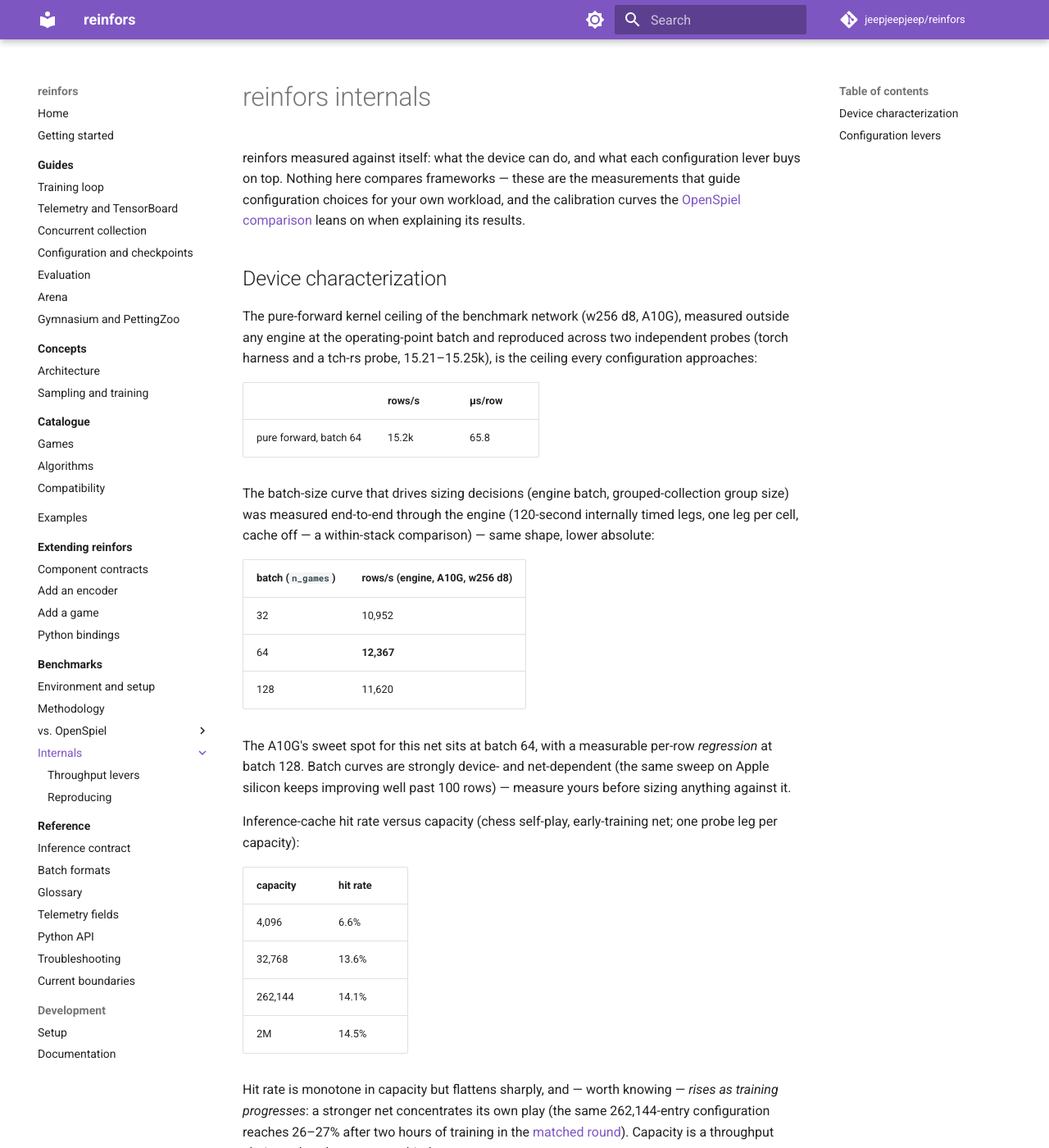
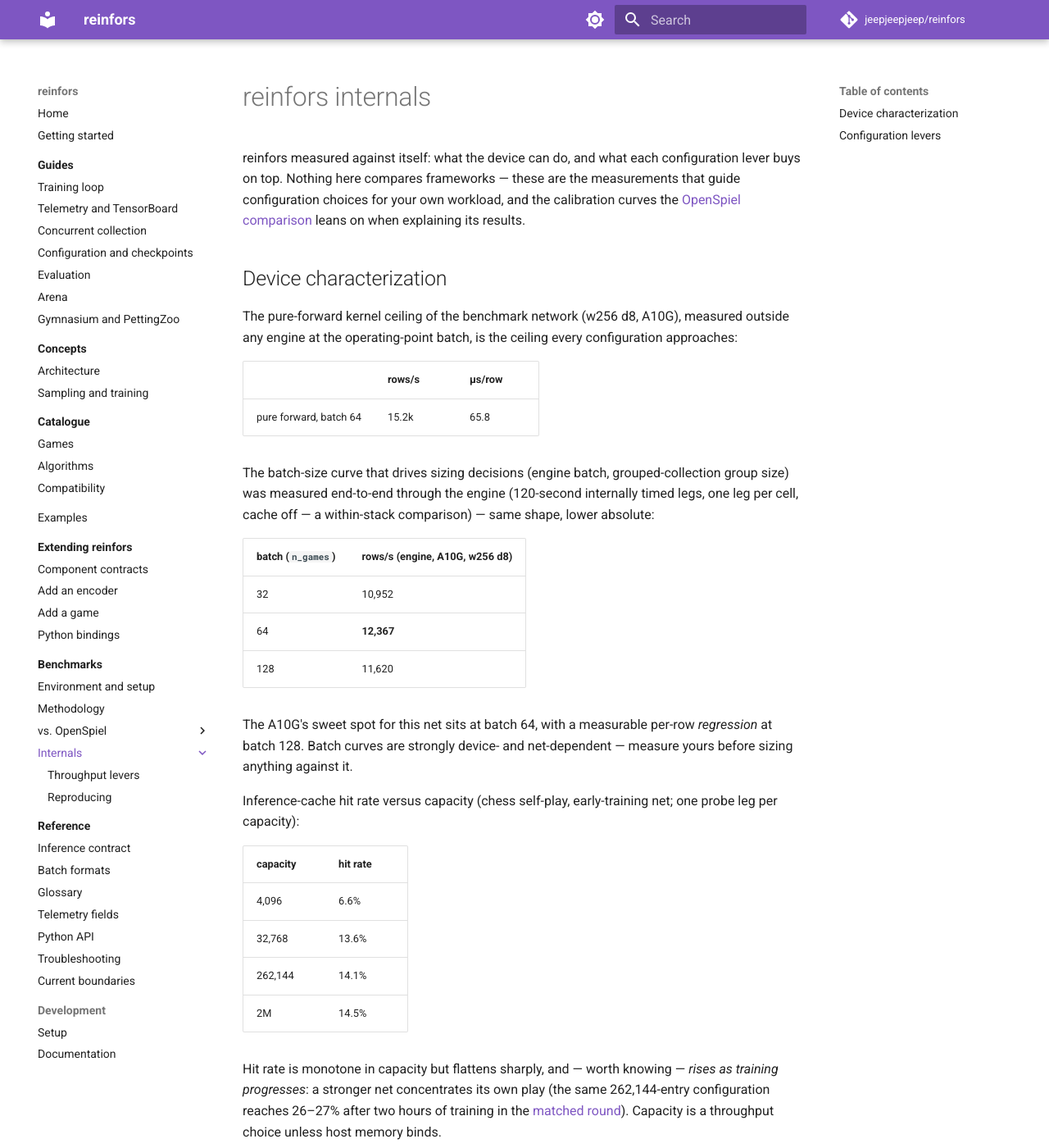
Before and after one commit to jeepjeepjeep/reinfors, an MkDocs documentation site: the page built from docs/benchmarks/internal/index.md, in a window 1280 px wide and 1400 px high. Shown: the whole window at 82% size. Built offline with MkDocs 1.6.1 and Material for MkDocs 9.7.7, drawn with Linux system fonts in a browser that asks for light colours; comment, search, counter and statistics services are not loaded.

Commit message:
docs: drop pre-grouping leg, tch-rs corroboration, Apple-silicon asides; soften unmeasured cache claim

```diff
--- a/docs/benchmarks/internal/index.md
+++ b/docs/benchmarks/internal/index.md
@@ -8,9 +8,8 @@ guide configuration choices for your own workload, and the calibration curves th
 ## Device characterization
 
 The pure-forward kernel ceiling of the benchmark network (w256 d8, A10G), measured
-outside any engine at the operating-point batch and reproduced across two independent
-probes (torch harness and a tch-rs probe, 15.21–15.25k), is the ceiling every
-configuration approaches:
+outside any engine at the operating-point batch, is the ceiling every configuration
+approaches:
 
 | | rows/s | µs/row |
 |---|---|---|
@@ -28,9 +27,8 @@ absolute:
 | 128 | 11,620 |
 
 The A10G's sweet spot for this net sits at batch 64, with a measurable per-row
-*regression* at batch 128. Batch curves are strongly device- and net-dependent (the same
-sweep on Apple silicon keeps improving well past 100 rows) — measure yours before sizing
-anything against it.
+*regression* at batch 128. Batch curves are strongly device- and net-dependent — measure
+yours before sizing anything against it.
 
 Inference-cache hit rate versus capacity (chess self-play, early-training net; one
 probe leg per capacity):
```
Also changed, not shown: docs/benchmarks/internal/throughput-levers.md (+2 -8 lines), docs/benchmarks/openspiel/matched-round.md (+1 -4 lines).
